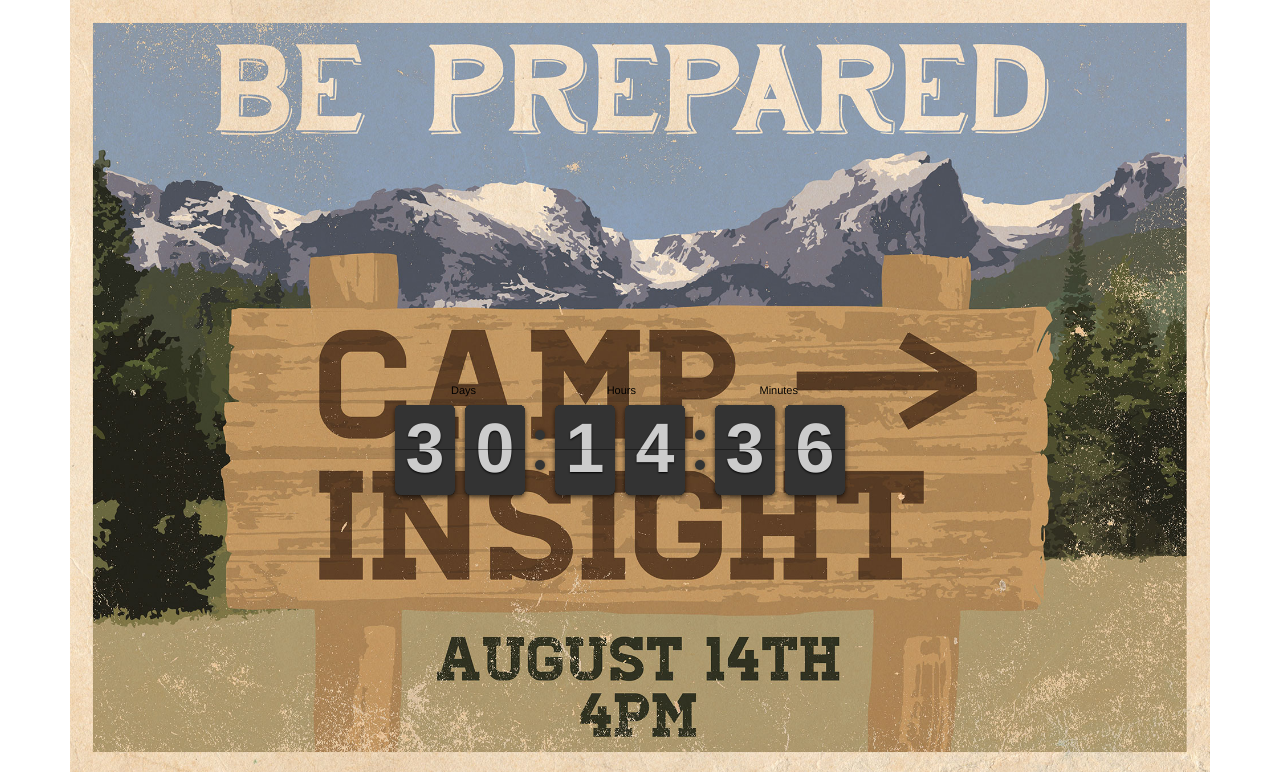
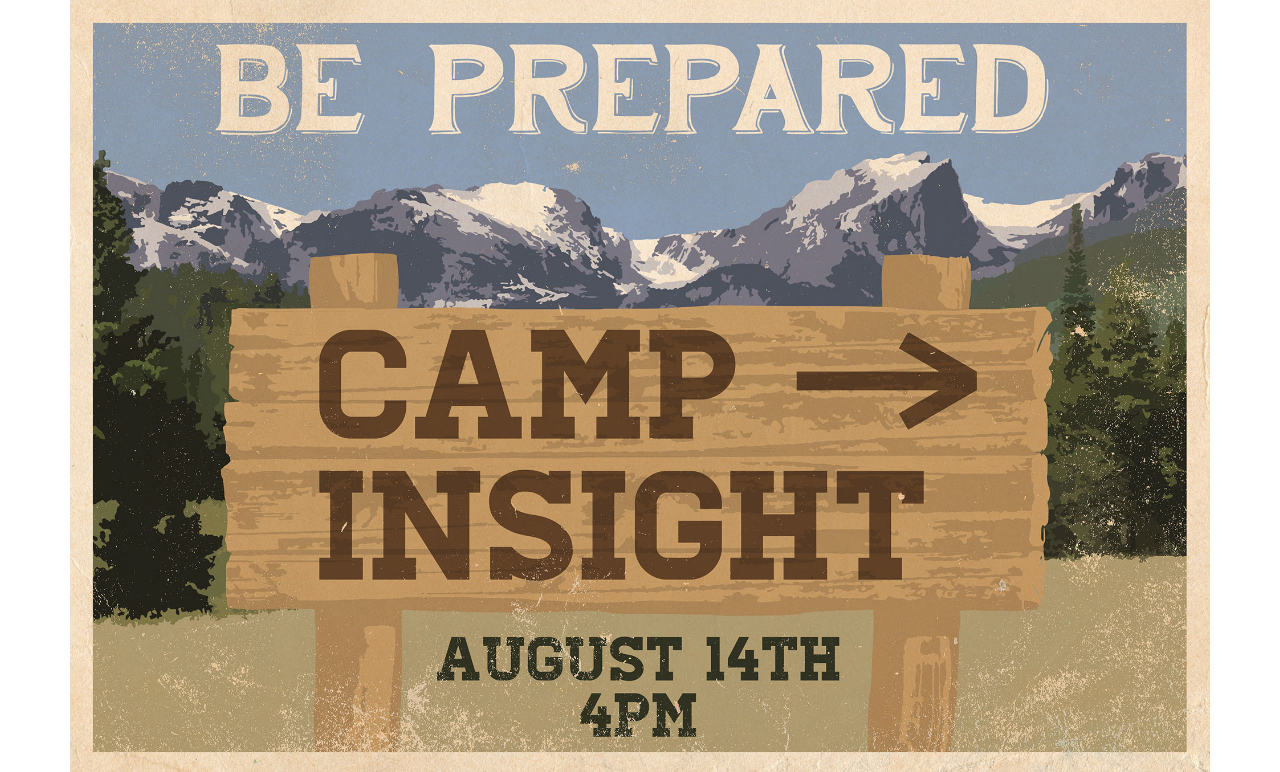
Before and after one commit to insight-creative/camp-insight, a plain HTML site: page index.html in a window 1280 px wide. Shown: the top 772 px of the page. Drawn offline with nearby package versions, Linux system fonts and the light colour scheme.

Commit message:
Change to simpler day counter.

```diff
--- a/index.html
+++ b/index.html
@@ -23,7 +23,7 @@
       <div class="row">
         <div class="main-image col-md-12">
           <img class="img-responsive" src="img/postcard.jpg">
-          <div class="clock"></div>
+          <div id="countdown"></div>
         </div>
       </div>
       <h2>Camp Insight</h2>
@@ -40,16 +40,44 @@
     <script src="js/bootstrap.min.js"></script>
     <script src="js/holder.js"></script>
     <script src="js/flipclock.min.js"></script>
-    <script type="text/javascript">
-    var date  = new Date(Date.UTC(2014, 7, 14, 12, 0, 0));
-    var now   = new Date();
-    var diff  = date.getTime()/1000 - now.getTime()/1000;
+    <script>
 
-    var clock = $('.clock').FlipClock(diff, { // <-- DID YOU MEAN FlipClock
-        clockFace: 'DailyCounter',
-        countdown: true,
-        showSeconds: false
-    });
+        CountDownTimer('08/14/2014 10:1 AM', 'countdown');
+        CountDownTimer('02/20/2012 10:1 AM', 'newcountdown');
+
+        function CountDownTimer(dt, id)
+        {
+            var end = new Date(dt);
+
+            var _second = 1000;
+            var _minute = _second * 60;
+            var _hour = _minute * 60;
+            var _day = _hour * 24;
+            var timer;
+
+            function showRemaining() {
+                var now = new Date();
+                var distance = end - now;
+                if (distance < 0) {
+
+                    clearInterval(timer);
+                    document.getElementById(id).innerHTML = 'EXPIRED!';
+
+                    return;
+                }
+                var days = Math.floor(distance / _day);
+                var hours = Math.floor((distance % _day) / _hour);
+                var minutes = Math.floor((distance % _hour) / _minute);
+                var seconds = Math.floor((distance % _minute) / _second);
+
+                document.getElementById(id).innerHTML = days + ' days';
+            }
+
+            timer = setInterval(showRemaining, 1000);
+        }
+
     </script>
+    <div id="countdown"></div>
+    <div id="newcountdown"></div>
   </body>
 </html>
```
